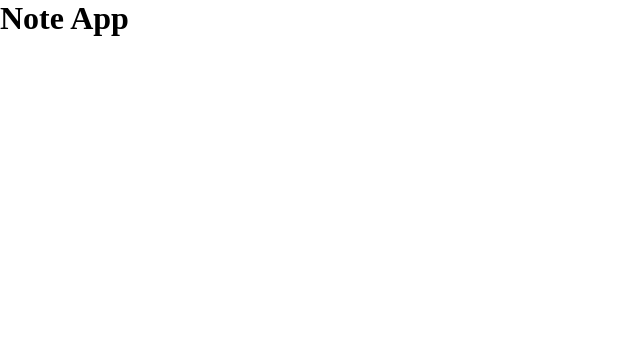
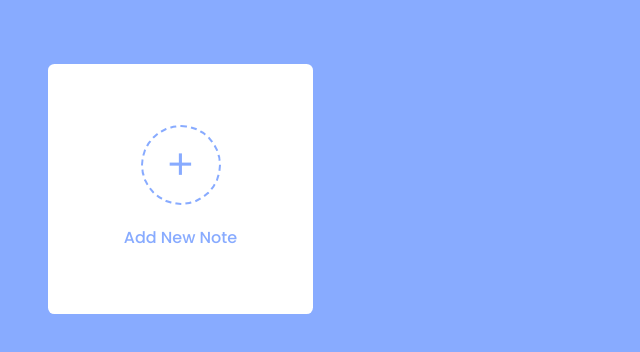
Before and after one commit to karam-zomlut/React-Note, a React (Create React App) app: page / in a window 1280 px wide. Shown: the top 352 px of the page, without its empty margins (0-640 px from the left). Built offline with nearby package versions, Linux system fonts and the light colour scheme; the HTML template or start-up script is replaced by a standard one.

Commit message:
Finish Add Note Box

```diff
--- a/package.json
+++ b/package.json
@@ -8,7 +8,9 @@
     "@testing-library/user-event": "^13.5.0",
     "react": "^18.0.0",
     "react-dom": "^18.0.0",
+    "react-router-dom": "^4.3.1",
     "react-scripts": "5.0.1",
+    "remixicon": "^2.5.0",
     "web-vitals": "^2.1.4"
   },
   "scripts": {
--- a/src/App.css
+++ b/src/App.css
@@ -1,7 +1,9 @@
+@import url('https://fonts.googleapis.com/css2?family=Poppins:wght@100;200;300;400;500;600;700;800&display=swap');
 *{
   padding: 0;
   margin: 0;
   box-sizing: border-box;
+  font-family: 'Poppins', sans-serif;
 }
 
 button, .btn,
@@ -22,3 +24,14 @@ input, button, select, textarea {
   border-radius: 0;
   padding: .7rem 1rem;
 }
+
+body{
+  background-color: #88ABFF;
+}
+
+.container{
+  margin: 4rem 3rem;
+  display: grid;
+  grid-template-columns: repeat(auto-fill,265px);
+  gap: 1rem;
+}
--- a/src/App.js
+++ b/src/App.js
@@ -1,11 +1,26 @@
+import React from 'react';
+import { BrowserRouter, Route, Switch, Redirect } from 'react-router-dom';
+import Home from './Pages/Home';
+import NotFound from './Pages/NotFound';
+
 import './App.css';
+import 'remixicon/fonts/remixicon.css';
 
-function App() {
-  return (
-    <div className="container">
-      <h1>Note App</h1>
-    </div>
-  );
+class App extends React.Component {
+
+  render() {
+    return (
+      <div className="container">
+        <BrowserRouter>
+          <Switch>
+            <Route path='/notfound' component={NotFound} />
+            <Route exact path="/" component={Home} />
+            <Redirect to='/notfound' />
+          </Switch>
+        </BrowserRouter>
+      </div>
+    );
+  }
 }
 
 export default App;
--- /dev/null
+++ b/src/Components/AddBox/index.jsx
@@ -0,0 +1,16 @@
+import React from 'react';
+import './style.css';
+
+
+const AddBox = () => {
+  return (
+    <div className="add-box">
+      <div className="icon">
+        <i className="ri-add-line"></i>
+      </div>
+      <h2 className="box-title">Add New Note</h2>
+    </div>
+  )
+}
+
+export default AddBox;
--- /dev/null
+++ b/src/Components/AddBox/style.css
@@ -0,0 +1,29 @@
+.add-box{
+  height: 250px;
+  display: flex;
+  justify-content: center;
+  align-items: center;
+  flex-direction: column;
+  background-color: #FFF;
+  border-radius: .4rem;
+  padding: 1rem 1.2rem 1.2rem;
+}
+
+.add-box .icon{
+  height: 80px;
+  width: 80px;
+  border-radius: 50%;
+  border: 2px dashed #88ABFF;
+  color: #88ABFF;
+  font-size: 2.3rem;
+  display: flex;
+  justify-content: center;
+  align-items: center;
+}
+
+.add-box .box-title{
+  color: #88ABFF;
+  font-weight: 500;
+  margin-top: 1.2rem;
+  font-size: 1rem;
+}
--- /dev/null
+++ b/src/Pages/Home.jsx
@@ -0,0 +1,12 @@
+import React from 'react'
+import AddBox from '../Components/AddBox'
+
+const Home = () => {
+  return (
+    <>
+      <AddBox />
+    </>
+  )
+}
+
+export default Home
--- /dev/null
+++ b/src/Pages/NotFound.jsx
@@ -0,0 +1,9 @@
+import React from 'react'
+
+const NotFound = () => {
+  return (
+    <div>NotFound</div>
+  )
+}
+
+export default NotFound
```
Also changed, not shown: 1 other file (tests, documents, lock files or other folders).
